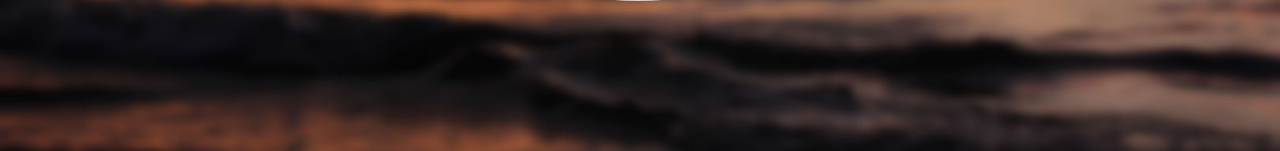
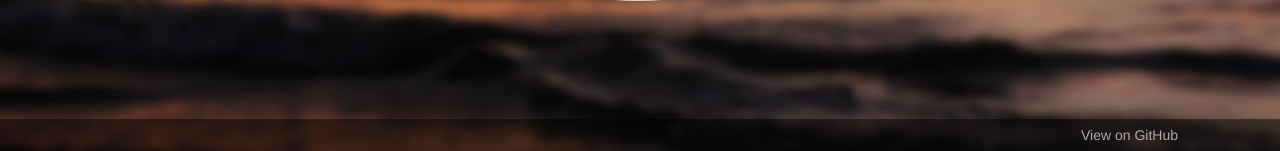
Before and after one commit to balidani/tinyctf-platform, a Flask app: page / in a window 1280 px wide. Shown: the part 649-800 px from the top of the page. Run offline with Flask 2, Linux system fonts and the light colour scheme.

Commit message:
Added GitHub link

```diff
--- a/static/css/ctf.css
+++ b/static/css/ctf.css
@@ -22,6 +22,15 @@ background-size: cover;
 }
 .table-striped > tbody > tr:nth-child(2n) > td, .table-striped > tbody > tr:nth-child(2n) > th {
    background-color: rgba(255, 255, 255, 0.5);
+}
+.navbar-fixed-bottom {
+    height: 32px !important;
+    padding-top: 6px;
+    padding-right: 64px;
+    background-color: rgba(0, 0, 0, 0.5);
+}
+.navbar-fixed-bottom a {
+    color: #aaa;
 }
 
 /*
--- a/templates/frame.html
+++ b/templates/frame.html
@@ -50,5 +50,11 @@
           </div>
         </div>
         {% include page %}
+        <div class="navbar-default navbar-fixed-bottom">
+          <div class="container">
+            <a href="https://github.com/balidani/tinyctf-platform"
+            target="blank" class="pull-right">View on GitHub</a>
+          </div>
+        </div>
     </body>
 </html>
```
